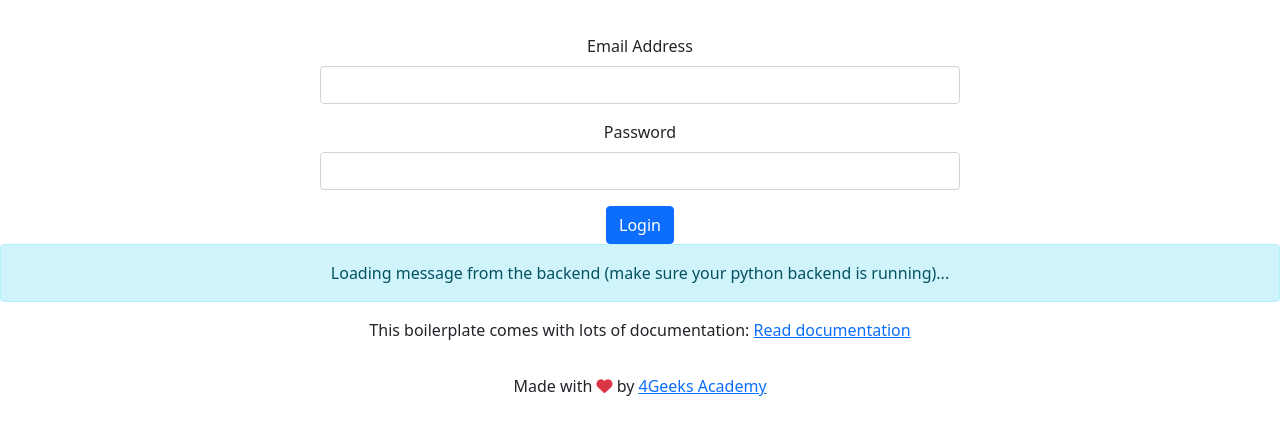
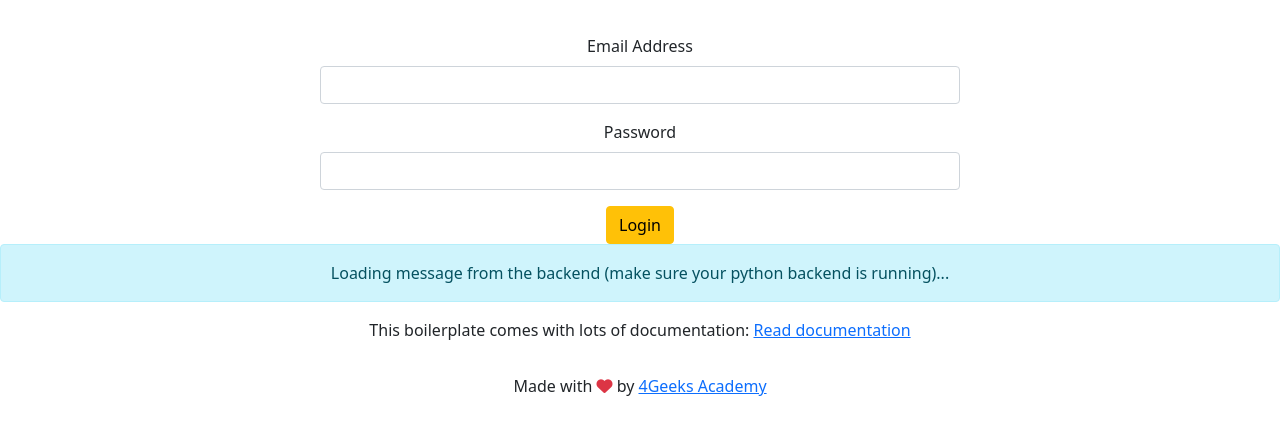
Before and after one commit to 4GeeksAcademy/deborahdobles-AuthenticationSystem, a React app: page / in a window 1280 px wide. Shown: the part 55-490 px from the top of the page. Built offline with nearby package versions, Linux system fonts and the light colour scheme; no server answers.

Commit message:
ya esta listo el proyecto

```diff
--- a/src/front/js/component/form.js
+++ b/src/front/js/component/form.js
@@ -39,7 +39,7 @@ const Form = () => {
                             <label htmlFor="exampleInputPassword1" className="form-label">Password</label>
                             <input value={password} onChange={(e) => setPassword(e.target.value)} type="password" className="form-control" />
                         </div>
-                        <button type="submit" className="btn btn-primary">Login</button>
+                        <button type="submit" className="btn btn-warning">Login</button>
                     </form>
                 }
             </div>
```
Also changed, not shown: src/front/styles/home.css (line endings or trailing spaces).
